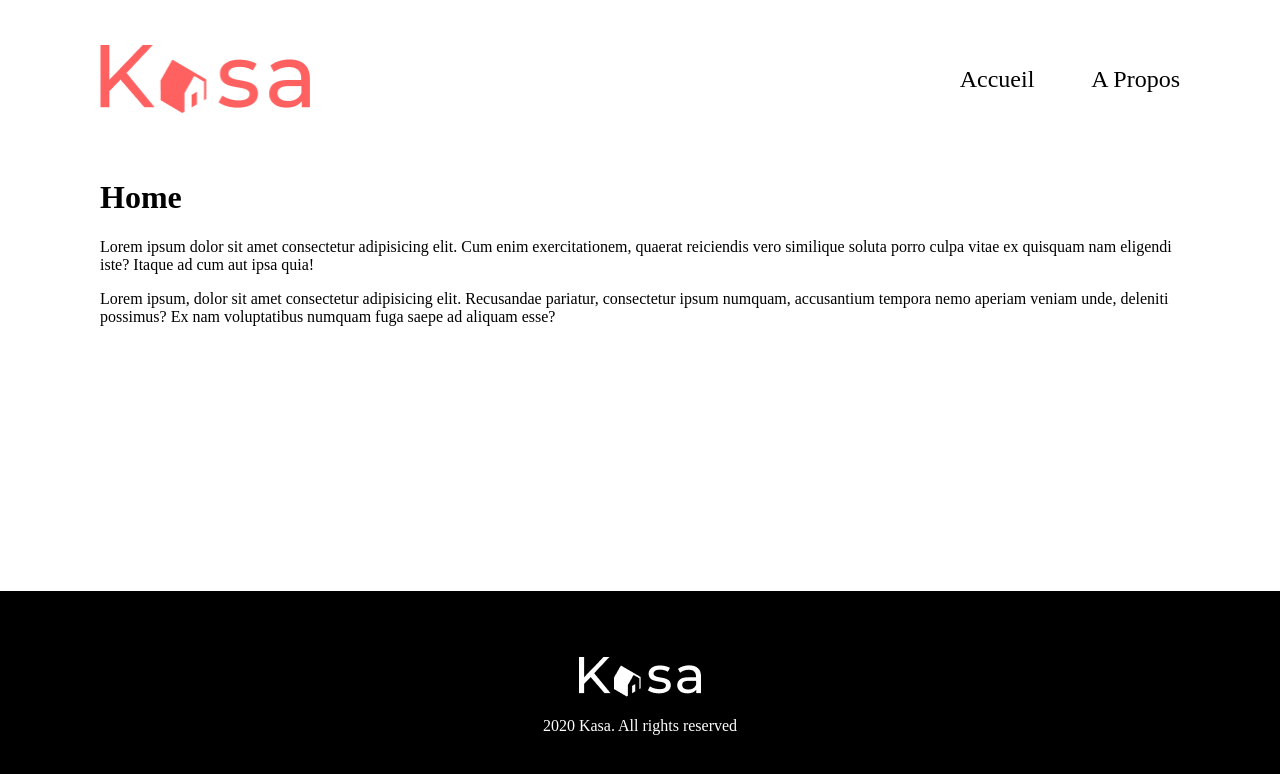
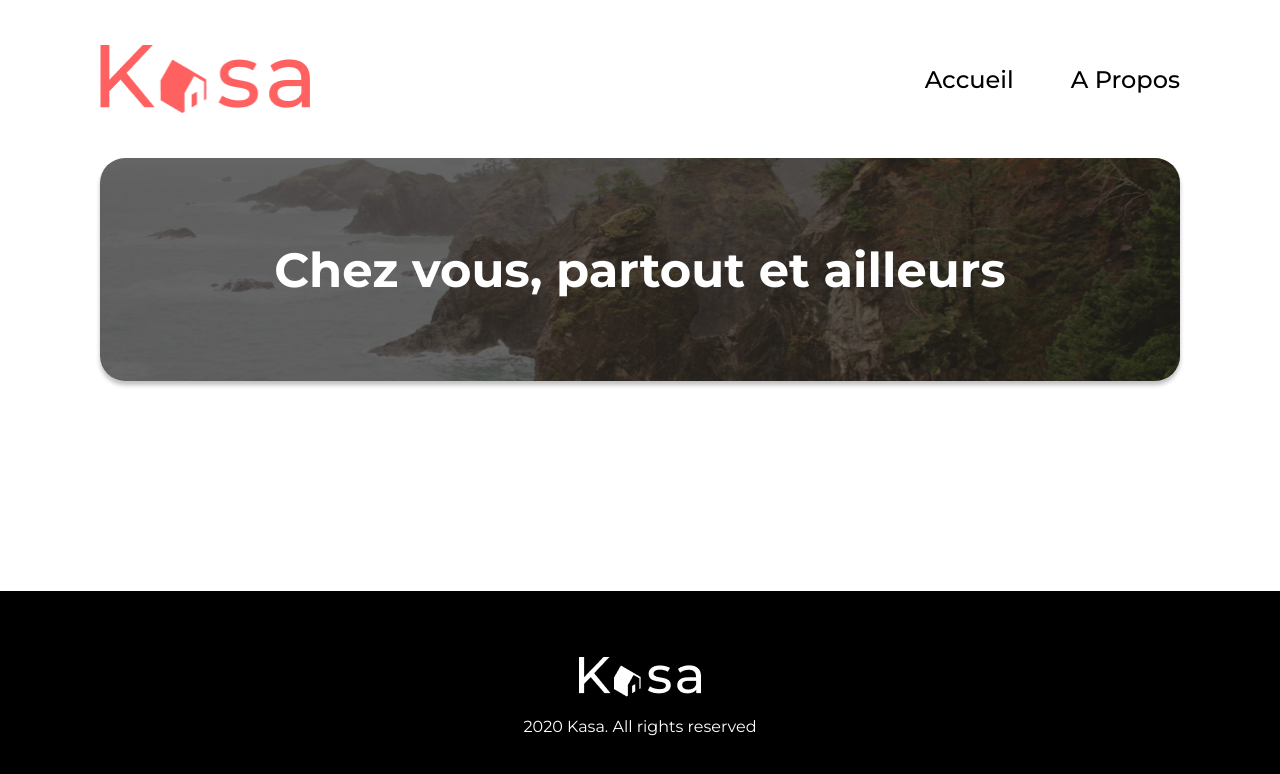
Before and after one commit to Mathieu-Poclet/kasa-projet, a React (Create React App) app: page / in a window 1280 px wide. Shown: the top 774 px of the page. Built offline with nearby package versions, Linux system fonts and the light colour scheme.

Commit message:
Banner terminé

```diff
--- a/public/index.html
+++ b/public/index.html
@@ -3,6 +3,11 @@
   <head>
     <meta charset="utf-8" />
     <link rel="icon" href="%PUBLIC_URL%/favicon.ico" />
+
+    <link rel="preconnect" href="https://fonts.googleapis.com">
+    <link rel="preconnect" href="https://fonts.gstatic.com" crossorigin>
+    <link href="https://fonts.googleapis.com/css2?family=Montserrat:ital,wght@0,100..900;1,100..900&display=swap" rel="stylesheet">
+
     <meta name="viewport" content="width=device-width, initial-scale=1" />
     <meta name="theme-color" content="#000000" />
     <meta
--- a/src/components/Banner.js
+++ b/src/components/Banner.js
@@ -0,0 +1,19 @@
+import plage from "../assets/plage.png"
+import "../styles/banner.scss"
+
+function Banner() {
+    // state (état, donnéées)
+
+    // comportement
+
+    // affichage (render)
+    return (
+        <div className='banner'>
+            <img src={plage} alt="phot d'une plage" className="bannerImg" />
+            <div></div>
+            <p>Chez vous, partout et ailleurs</p>
+        </div>
+    )
+}
+
+export default Banner
--- a/src/index.js
+++ b/src/index.js
@@ -1,5 +1,5 @@
 import React from 'react'
-import ReactDOM from 'react-dom'
+//import ReactDOM from 'react-dom'
 import { BrowserRouter as Router, Route, Routes } from 'react-router-dom'
 import Home from './pages/Home'
 import About from './pages/About'
@@ -9,7 +9,11 @@ import AppartementPage from './pages/AppartementPage'
 import Header from './components/Header'
 import Footer from './components/Footer'
 
-ReactDOM.render(
+import { createRoot } from 'react-dom/client'
+const container = document.getElementById('root')
+const root = createRoot(container)
+
+root.render(
   <React.StrictMode>
     <Router>
       <Header />
@@ -22,5 +26,5 @@ ReactDOM.render(
     </Router>
     <Footer />
   </React.StrictMode>,
-  document.getElementById('root')
+  //document.getElementById('root')
 )
--- a/src/pages/About.jsx
+++ b/src/pages/About.jsx
@@ -2,8 +2,7 @@ function About() {
     return (
         <div className='main'>
           <h1>About</h1>
-          <p>Lorem ipsum dolor sit amet consectetur adipisicing elit. Cum enim exercitationem, quaerat reiciendis vero similique soluta porro culpa vitae ex quisquam nam eligendi iste? Itaque ad cum aut ipsa quia!</p>
-          <p>Lorem ipsum, dolor sit amet consectetur adipisicing elit. Recusandae pariatur, consectetur ipsum numquam, accusantium tempora nemo aperiam veniam unde, deleniti possimus? Ex nam voluptatibus numquam fuga saepe ad aliquam esse?</p>
+
 
     </div>
     )
--- a/src/pages/Home.jsx
+++ b/src/pages/Home.jsx
@@ -1,12 +1,11 @@
 import '../styles/style.scss';
+import "../components/Banner";
+import Banner from '../components/Banner';
 
 function Home() {
   return (
     <div className='main'>
-          <h1>Home</h1>
-          <p>Lorem ipsum dolor sit amet consectetur adipisicing elit. Cum enim exercitationem, quaerat reiciendis vero similique soluta porro culpa vitae ex quisquam nam eligendi iste? Itaque ad cum aut ipsa quia!</p>
-          <p>Lorem ipsum, dolor sit amet consectetur adipisicing elit. Recusandae pariatur, consectetur ipsum numquam, accusantium tempora nemo aperiam veniam unde, deleniti possimus? Ex nam voluptatibus numquam fuga saepe ad aliquam esse?</p>
-
+      <Banner />
     </div>
   )
 }
--- /dev/null
+++ b/src/styles/banner.scss
@@ -0,0 +1,39 @@
+.banner {
+    position: relative;
+
+    img {
+        width: 100%;
+        height: 223px;
+        border-radius: 25px;
+        vertical-align: middle;
+        object-fit: cover;
+        box-shadow: 0 4px 4px 0 rgba(0, 0, 0, 0.25);
+    }
+
+    div {
+        position: absolute;
+        top: 0;
+        bottom: 0;
+        left: 0;
+        right: 0;
+        z-index: 1;
+        background-color: black;
+        opacity: 60%;
+        border-radius: 25px;
+      }
+
+      p {
+        position: absolute;
+        top: 0;
+        bottom: 0;
+        left: 0;
+        right: 0;
+        z-index: 2;
+        display: flex;
+        align-items: center;
+        justify-content: center;
+        color: white;
+        font-size: 48px;
+        font-weight: 700;
+      }
+}
--- a/src/styles/style.scss
+++ b/src/styles/style.scss
@@ -5,11 +5,13 @@ html, body {
 body {
     display: flex;
     margin: 0;
+    font-family: montserrat;
 }
 
 div#root{
     display: flex;
     flex-direction: column;
+    width: 100%;
 }
 
 .kasa-header, .main {
@@ -30,7 +32,6 @@ div#root{
         align-items: center;
         gap: 57px;
         font-weight: 500;
-        font-family: monsterrat;
         font-size: 24px;
 
         >* {
```
Also changed, not shown: src/assets/plage.png (renamed from src/assets/IMG.png), src/components/App.js (added).
